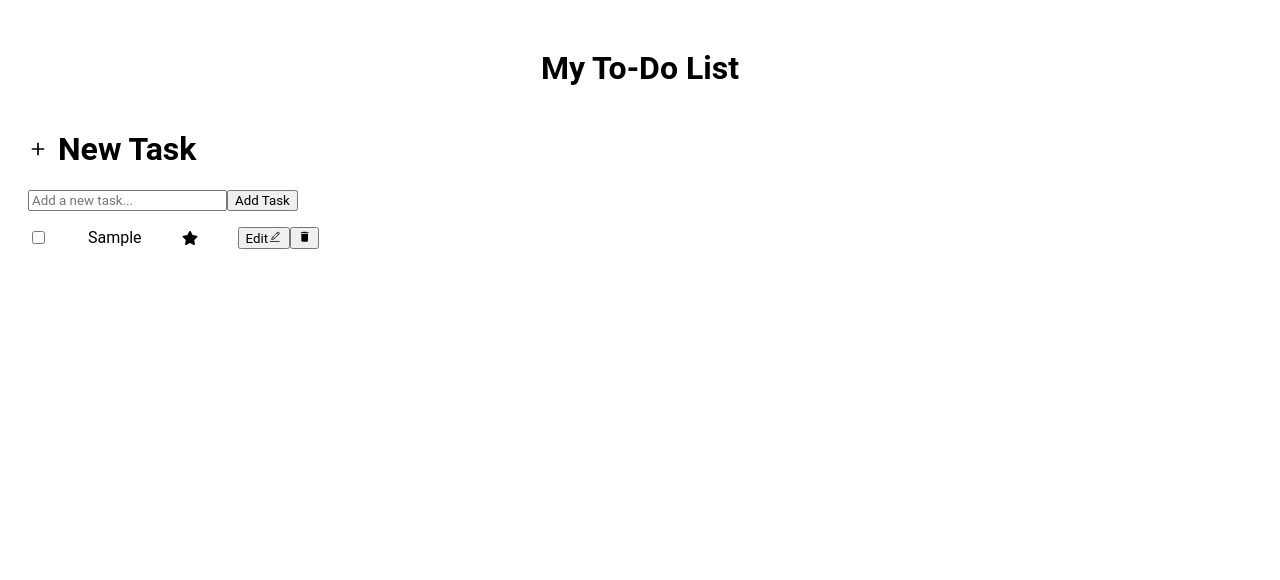
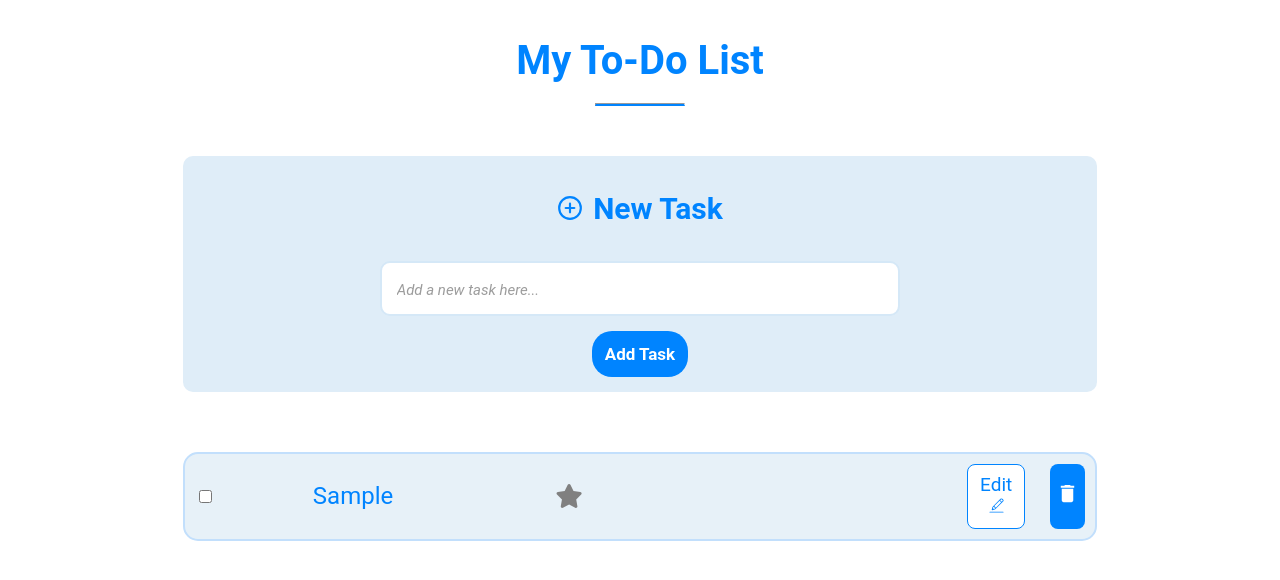
Before and after one commit to mariegrace31/bag-to-do-list-app, a React (Create React App) app: page / in a window 1280 px wide. Both pictures are taken after typing "Sample" into the empty fields and a click on the button "Add Task". Shown: the top 580 px of the page. Built offline with nearby package versions, Linux system fonts and the light colour scheme.

Commit message:
Style the desktop version

```diff
--- a/package.json
+++ b/package.json
@@ -11,6 +11,7 @@
     "react-dom": "^18.2.0",
     "react-icons": "^4.12.0",
     "react-scripts": "5.0.1",
+    "uuid": "^9.0.1",
     "web-vitals": "^2.1.4"
   },
   "scripts": {
--- a/src/App.css
+++ b/src/App.css
@@ -6,11 +6,16 @@
   font-family: "Roboto", sans-serif;
 }
 
-.app-container {
-  padding: 20px;
-}
-
 /* HEADER */
 .app-title {
   text-align: center;
+  color: #0084ff;
+  font-size: 40px;
+  padding: 10px;
 }
+
+.app-underline {
+  width: 7%;
+  border-bottom: 2px solid #0084ff;
+  margin-top: -18px;
+}
--- a/src/App.js
+++ b/src/App.js
@@ -1,4 +1,4 @@
-import React, { useState } from 'react';
+import React, { useState, useEffect } from 'react';
 import AddTask from './components/AddTask';
 import DisplayTasks from './components/DisplayTask';
 
@@ -9,6 +9,13 @@ const App = () => {
     text: '',
   });
 
+  useEffect(() => {
+    const storedTasks = localStorage.getItem('tasks');
+    if (storedTasks) {
+      setTasks(JSON.parse(storedTasks));
+    }
+  }, []);
+
   const addTask = (text) => {
     const newTask = {
       id: tasks.length + 1,
@@ -16,7 +23,10 @@ const App = () => {
       important: false,
       complete: false,
     };
-    setTasks([newTask, ...tasks]);
+    const newTasks = [newTask, ...tasks];
+
+    localStorage.setItem('tasks', JSON.stringify(newTasks));
+    setTasks(newTasks);
   };
 
   const deleteTask = (taskId) => {
@@ -57,6 +67,7 @@ const App = () => {
   return (
     <div className="app-container">
       <h1 className="app-title">My To-Do List</h1>
+      <hr className="app-underline" />
       <AddTask addTask={addTask} />
       <DisplayTasks
         tasks={tasks}
--- a/src/components/AddTask.js
+++ b/src/components/AddTask.js
@@ -1,5 +1,5 @@
 import React, { useState } from 'react';
-import { IoMdAdd } from 'react-icons/io';
+import { FiPlusCircle } from 'react-icons/fi';
 import PropTypes from 'prop-types';
 
 import './styles.css';
@@ -19,18 +19,18 @@ const AddTask = ({ addTask }) => {
   };
 
   return (
-    <div>
+    <div className="add-task-container">
       <div className="add-task-header">
-        <IoMdAdd className="plus-icon" />
+        <FiPlusCircle className="plus-icon" />
         <h1>New Task</h1>
       </div>
       <input
         type="text"
         value={inputValue}
         onChange={handleInputChange}
-        placeholder="Add a new task..."
+        placeholder="Add a new task here..."
       />
-      <button type="button" onClick={handleAddTask}>Add Task</button>
+      <button className="Add-btn" type="button" onClick={handleAddTask}>Add Task</button>
     </div>
   );
 };
--- a/src/components/DisplayTask.js
+++ b/src/components/DisplayTask.js
@@ -37,12 +37,13 @@ const DisplayTasks = ({
           {task.id === editingTask.id ? (
             <div>
               <input
+                className="task-edit"
                 type="text"
                 value={editedText}
                 onChange={(e) => setEditedText(e.target.value)}
                 aria-labelledby="taskInput"
               />
-              <button type="button" onClick={() => handleEdit(task.id)}>
+              <button className="btn-save" type="button" onClick={() => handleEdit(task.id)}>
                 Save
               </button>
             </div>
@@ -66,6 +67,7 @@ const DisplayTasks = ({
                   }
                 }}
                 role="checkbox"
+                className="box"
                 aria-checked={task.complete}
                 tabIndex={0}
                 aria-label={`Task: ${task.text}`}
@@ -73,18 +75,19 @@ const DisplayTasks = ({
                 {task.text}
               </span>
               <FaStar
+                className="star"
                 onClick={() => toggleImportant(task.id)}
                 style={{
-                  color: task.important ? 'gold' : 'black',
+                  color: task.important ? 'gold' : 'gray',
                   cursor: 'pointer',
                 }}
               />
-              <div>
-                <button type="button" onClick={() => handleEditStart(task.id, task.text)}>
+              <div className="btns">
+                <button className="btn-edit" type="button" onClick={() => handleEditStart(task.id, task.text)}>
                   Edit
                   <CiEdit />
                 </button>
-                <button type="button" onClick={() => deleteTask(task.id)}>
+                <button className="btn-delete" type="button" onClick={() => deleteTask(task.id)}>
                   {' '}
                   <MdDelete />
                 </button>
--- a/src/components/styles.css
+++ b/src/components/styles.css
@@ -1,22 +1,166 @@
 .add-task-header {
   display: flex;
   align-items: center;
+  text-align: center;
   gap: 10px;
 }
 
+.add-task-header h1 {
+  color: #0084ff;
+  cursor: default;
+  font-size: 30px;
+}
+
 .plus-icon {
-  font-size: 20px;
-  cursor: pointer;
+  font-size: 26px;
+  cursor: default;
+  color: #0084ff;
 }
 
 .tasks-list {
   list-style-type: none;
   padding: 0;
+  width: 100%;
+  display: flex;
+  flex-direction: column;
+  gap: 15px;
+  justify-content: center;
+  align-items: center;
+  text-align: center;
+  margin-top: 60px;
+}
+
+.tasks-list li {
+  border-radius: 15px;
+  width: 72%;
 }
 
 .task-item {
   display: flex;
-  gap: 40px;
+  margin-right: auto;
+  margin-left: auto;
+  gap: 60px;
+  padding: 10px;
+  border-radius: 15px;
   align-items: center;
-  margin-bottom: 10px;
 }
+
+.tasks-list li:nth-child(odd) {
+  background-color: #e7f1f8;
+  border: 2px solid #c2dffc;
+}
+
+.tasks-list li:nth-child(even) {
+  background-color: #fff;
+  border: 2px solid #c2dffc;
+}
+
+.add-task-container {
+  display: flex;
+  flex-direction: column;
+  justify-content: center;
+  align-items: center;
+  gap: 15px;
+  background-color: #dfedf8;
+  padding: 15px;
+  width: 70%;
+  border-radius: 10px;
+  margin: 50px auto 0 auto;
+}
+
+.add-task-container input {
+  width: 55%;
+  font-size: 18px;
+  border: 2px solid #d5e8f7;
+  padding: 15px;
+  border-radius: 10px;
+  transition: border 0.55s ease-in-out;
+}
+
+.add-task-container input::placeholder {
+  font-style: italic;
+  color: #9c9c9c;
+  font-size: 15px;
+}
+
+.add-task-container input:focus {
+  border: 2px solid #76b6f1;
+  outline: none;
+}
+
+.Add-btn {
+  padding: 13px;
+  border: none;
+  background-color: #0084ff;
+  color: #fff;
+  font-weight: 600;
+  font-size: 17px;
+  border-radius: 20px;
+  cursor: pointer;
+}
+
+.Add-btn:hover {
+  background-color: #fff;
+  color: #0084ff;
+}
+
+.box {
+  color: #0084ff;
+  font-size: 24px;
+  width: 20%;
+}
+
+.star {
+  font-size: 24px;
+  width: 20%;
+}
+
+.btns {
+  display: flex;
+  gap: 25px;
+  margin-left: 260px;
+}
+
+.btn-edit {
+  color: #0084ff;
+  border-radius: 8px;
+  padding: 8px;
+  align-items: center;
+  border: 1px solid #0084ff;
+  font-size: 19px;
+  background-color: #fff;
+}
+
+.btn-edit:hover {
+  color: #fff;
+  background-color: #0084ff;
+}
+
+.btn-delete {
+  background-color: #0084ff;
+  color: #fff;
+  border: none;
+  font-size: 23px;
+  align-items: center;
+  border-radius: 8px;
+  width: 40px;
+}
+
+.task-edit {
+  padding: 15px;
+  background-color: #badbf7;
+  border: none;
+  width: 40%;
+  font-size: 18px;
+  border-radius: 10px;
+}
+
+.btn-save {
+  margin: 20px;
+  padding: 8px;
+  font-size: 15px;
+  color: #fff;
+  border: none;
+  border-radius: 10px;
+  background-color: #0084ff;
+}
```
Also changed, not shown: 2 other files (tests, documents, lock files or other folders).
